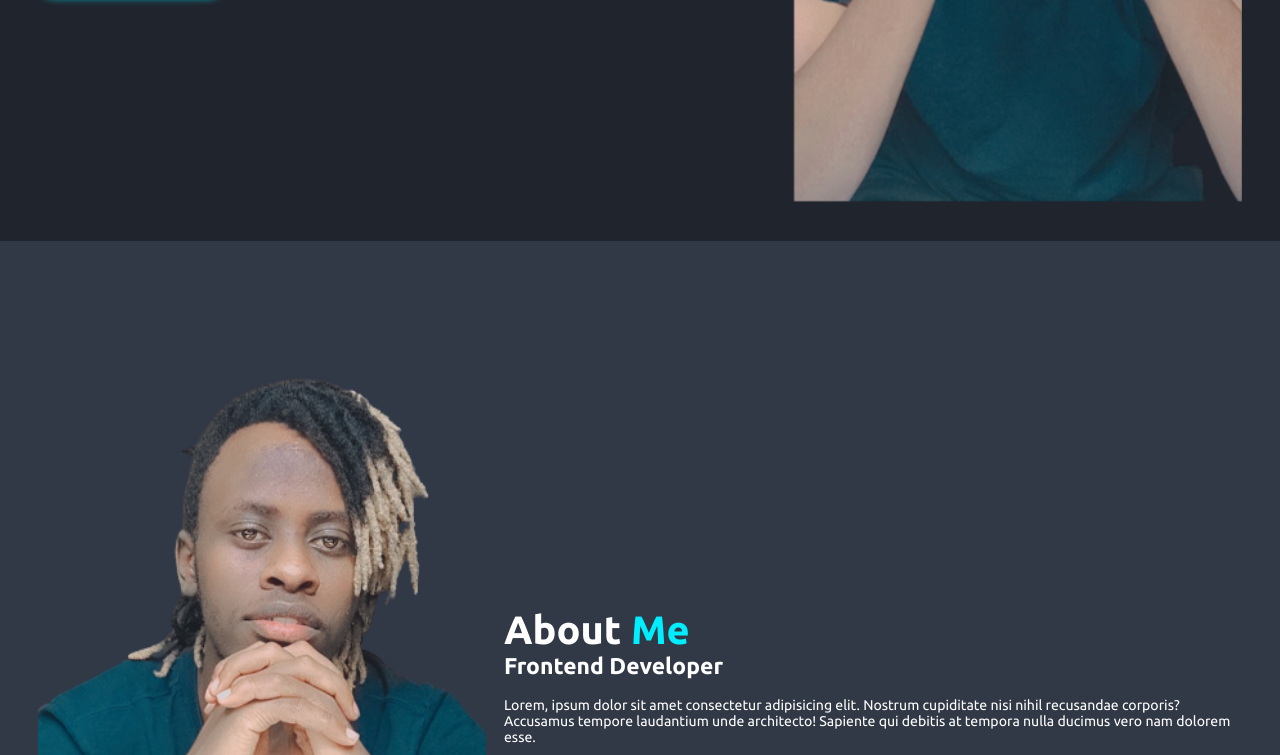
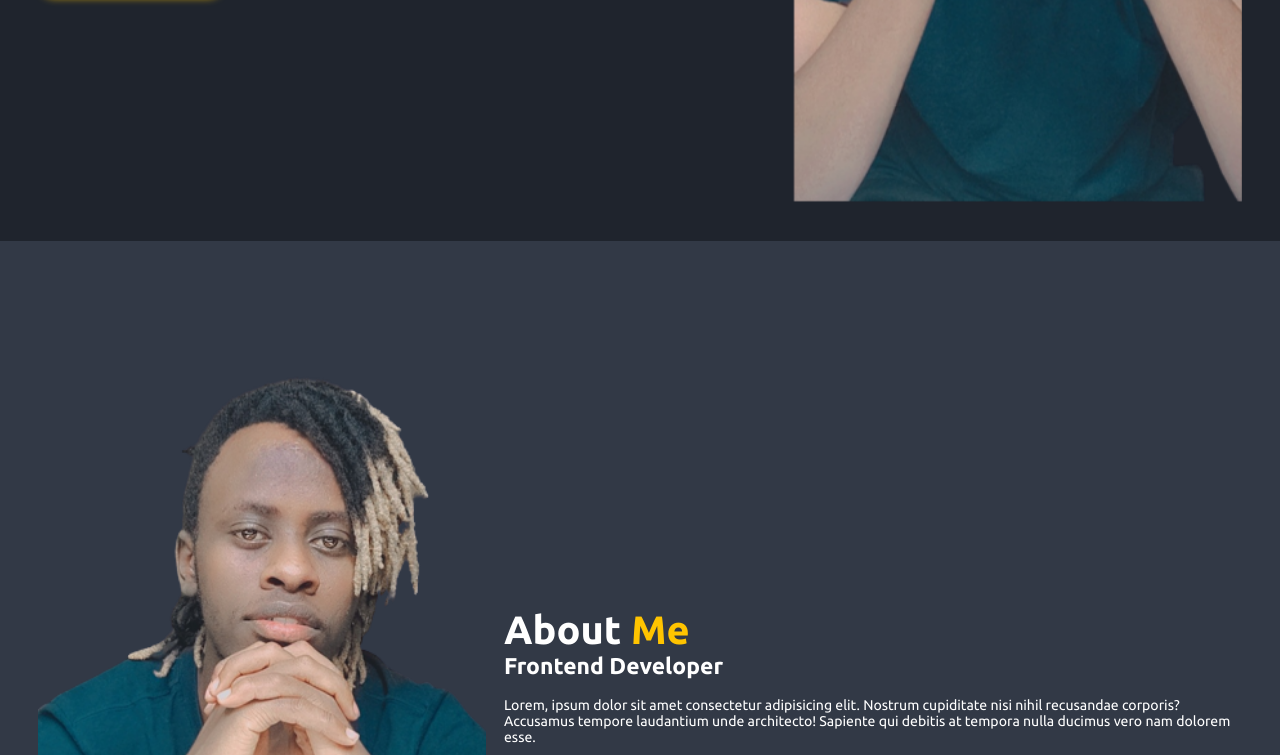
Before and after one commit to Kelmcclain/kelmcclain.github.io, a plain HTML site: page index.html in a window 1280 px wide. Shown: the part 617-1372 px from the top of the page. Drawn offline with nearby package versions, Linux system fonts and the light colour scheme.

Commit message:
Update style.css

```diff
--- a/css/style.css
+++ b/css/style.css
@@ -16,7 +16,7 @@
     --bg-color: #1f242d;
     --second-bg-color: #323946;
     --text-color: #fff;
-    --main-color: #0ef;
+    --main-color: rgb(255, 196, 0);
 
 }
 
```
